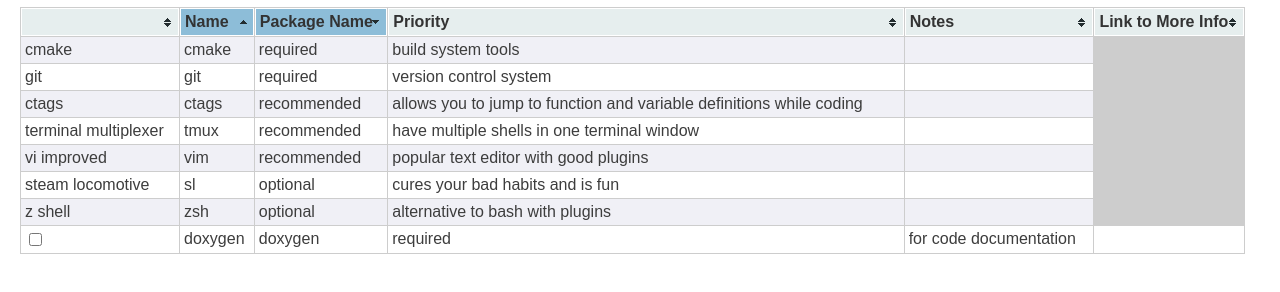
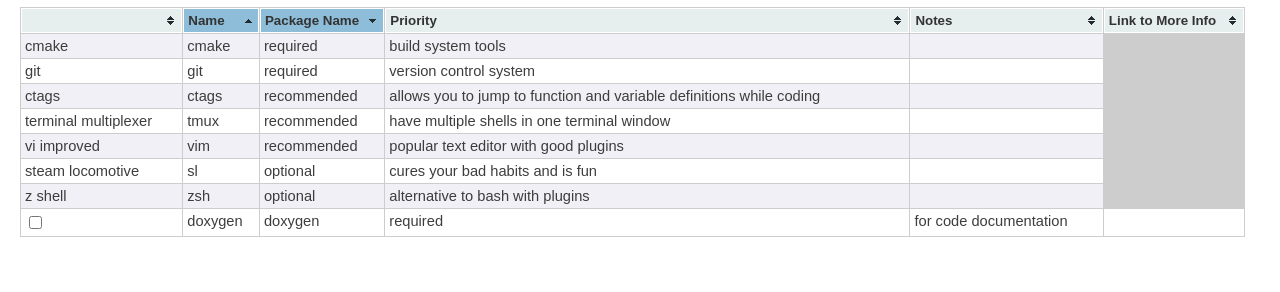
Before and after one commit to PYates77/linux-packages, a plain HTML site: page packages.html in a window 1280 px wide. Shown: the part 58-350 px from the top of the page. Drawn offline with Linux system fonts and the light colour scheme.

Commit message:
Update style.css

```diff
--- a/themes/blue/style.css
+++ b/themes/blue/style.css
@@ -3,14 +3,14 @@ table.tablesorter {
 	font-family:arial;
 	background-color: #CDCDCD;
 	margin:10px 0pt 15px;
-	font-size: 12pt;
+	font-size: 11pt;
 	width: 100%;
 	text-align: left;
 }
 table.tablesorter thead tr th, table.tablesorter tfoot tr th {
 	background-color: #e6EEEE;
 	border: 1px solid #FFF;
-	font-size: 12pt;
+	font-size: 10pt;
 	padding: 4px;
 }
 table.tablesorter thead tr .header {
```
